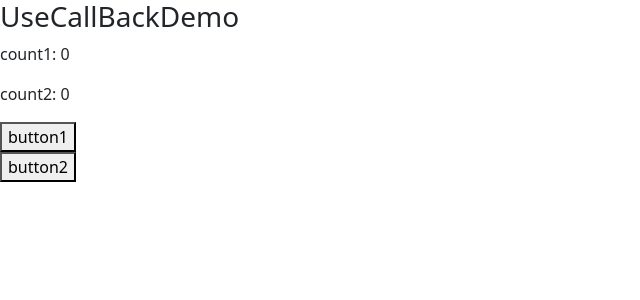
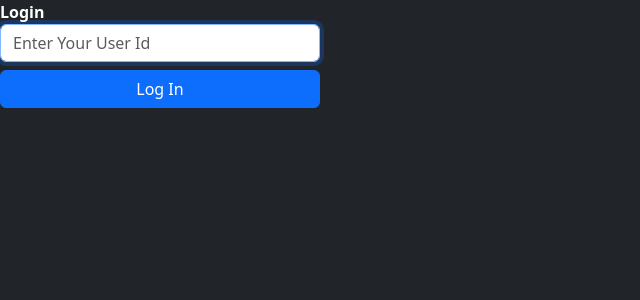
Before and after one commit to kewalkhondekar25/React-Under-The-Hood, a React (Vite) app: page / in a window 1280 px wide. Shown: the top 300 px of the page, without its empty margins (0-640 px from the left). Built offline with nearby package versions, Linux system fonts and the light colour scheme.

Commit message:
useRef added

```diff
--- a/src/App.jsx
+++ b/src/App.jsx
@@ -48,6 +48,7 @@ import UseMemo from './Components/Hooks/UseMemo'
 import UseCallBack from './Components/Hooks/UseCallBack'
 import UseMemoDemo from './Components/FAQs/Hooks/UseMemoDemo'
 import UseCallBackDemo from './Components/FAQs/Hooks/UseCallBackDemo'
+import UseRefDemo from './Components/FAQs/Hooks/UseRefDemo'
 
 function App() {
 
@@ -99,7 +100,8 @@ function App() {
       {/* <UseMemo/> */}
       {/* <UseCallBack/> */}
       {/* <UseMemoDemo/> */}
-      <UseCallBackDemo/>
+      {/* <UseCallBackDemo/> */}
+      <UseRefDemo/>
     </>
   )
 }
--- /dev/null
+++ b/src/Components/FAQs/Hooks/UseRefDemo.jsx
@@ -0,0 +1,20 @@
+import React, { useEffect, useRef } from 'react'
+
+const UseRefDemo = () => {
+    const cursor = useRef(null);
+
+    useEffect(() => {
+        cursor.current.focus();
+    }, [])
+  return (
+    <div className='bg-dark text-white vh-100'>
+        <dl>
+            <dt>Login</dt>
+            <dd><input className='form-control w-25' ref={cursor} type="text" placeholder='Enter Your User Id '/></dd>
+            <button className='btn btn-primary w-25'>Log In</button>
+        </dl>
+    </div>
+  )
+}
+
+export default UseRefDemo
```
Also changed, not shown: src/Components/FAQs/Hooks/UseMemoDemo.jsx (line endings or trailing spaces).
